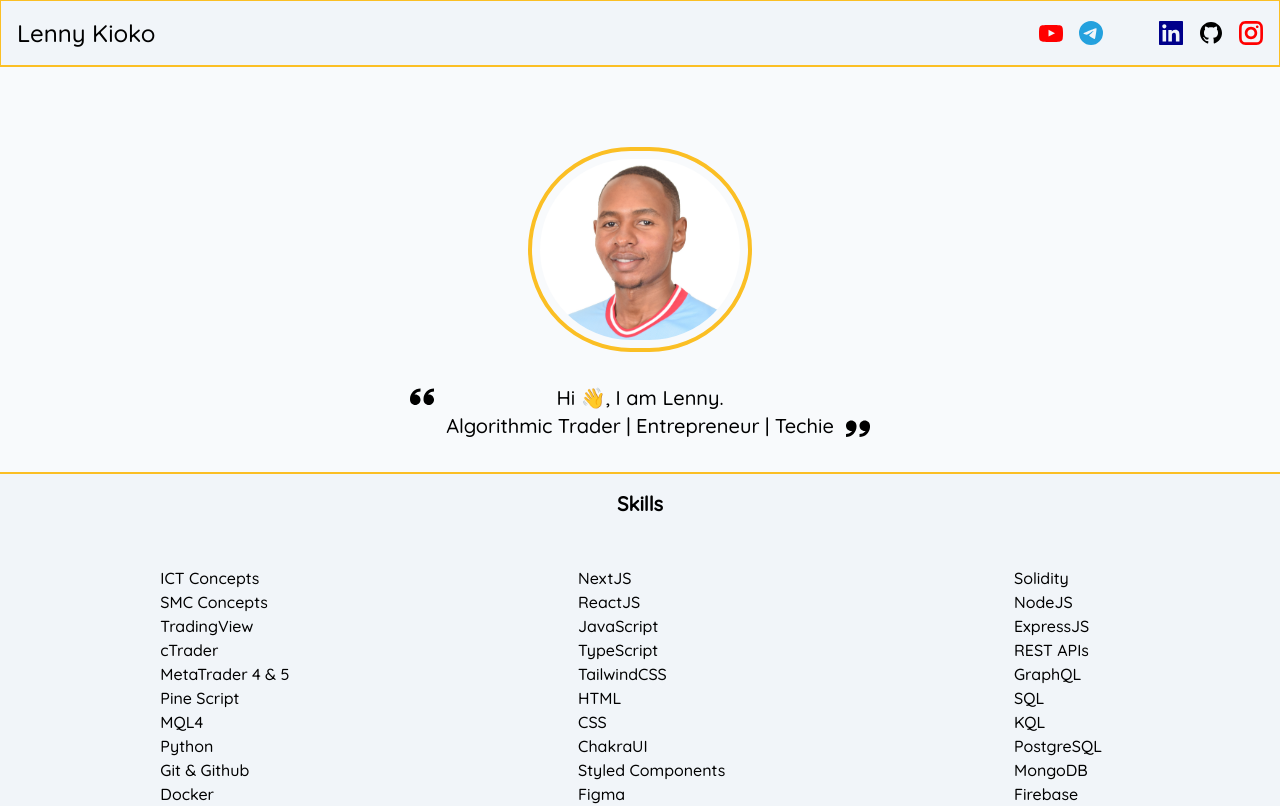
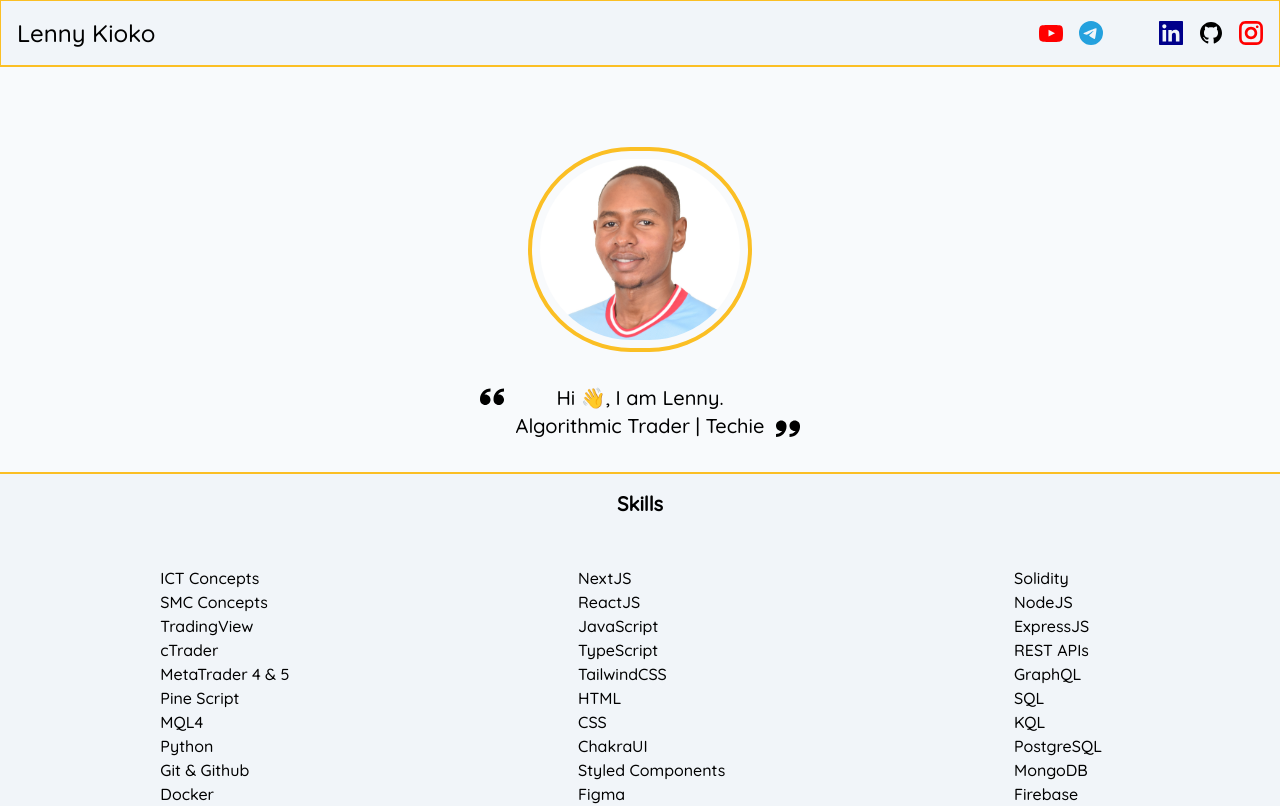
Before and after one commit to lennykioko/lennykioko.github.io, a Next.js app: page / in a window 1280 px wide. Shown: the top 806 px of the page. Built offline with nearby package versions, Linux system fonts and the light colour scheme; some icons are missing.

Commit message:
Remove Entrepreneur

```diff
--- a/components/Jumbotron.jsx
+++ b/components/Jumbotron.jsx
@@ -18,7 +18,7 @@ function Jumbotron() {
         <ImQuotesLeft className="mr-3 mb-3 h-6 w-6 self-start" />
         <div className="text-center">
           <p>Hi 👋, I am Lenny.</p>
-          <p>Algorithmic Trader | Entrepreneur | Techie</p>
+          <p>Algorithmic Trader | Techie</p>
         </div>
         <ImQuotesRight className="ml-3 mt-3 h-6 w-6 self-end" />
       </div>
```
